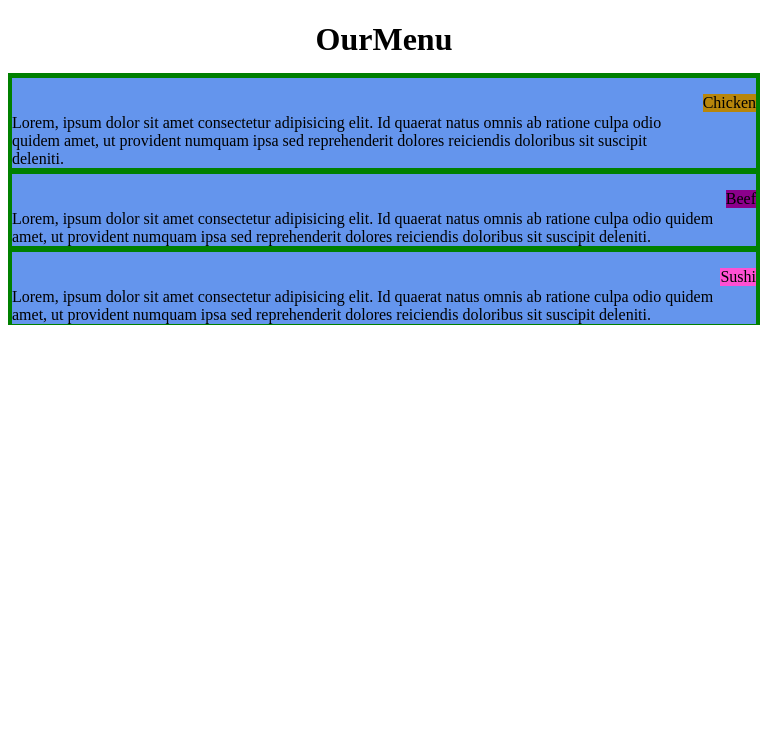
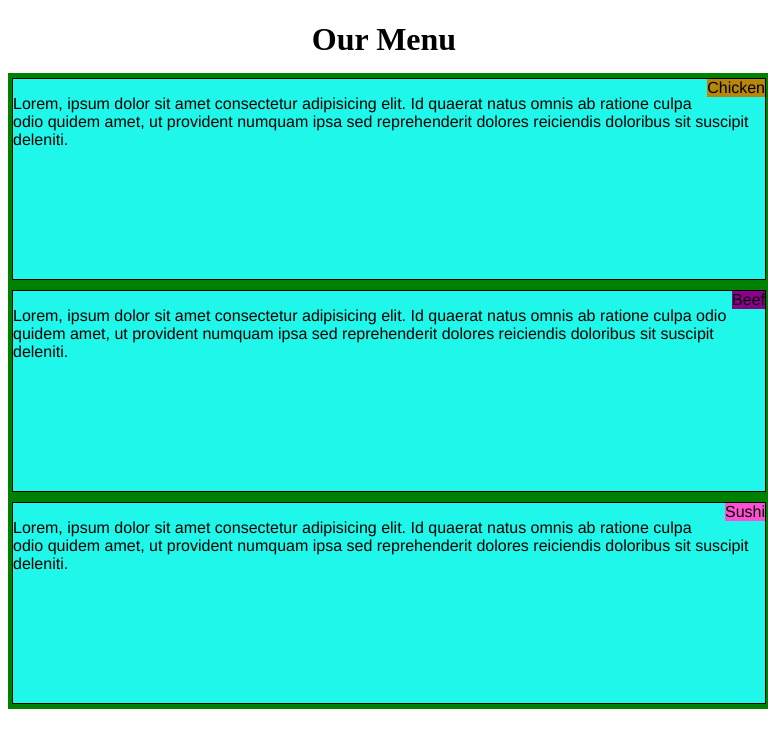
Before and after one commit to ShweSinHtun/Module2sol, a plain HTML site: page assign2/index.html in a window 768 px wide. Drawn offline with Linux system fonts and the light colour scheme.

Commit message:
Small addition

```diff
--- a/assign2/index.html
+++ b/assign2/index.html
@@ -5,176 +5,33 @@
 		<meta name="viewport" content="width=device-width,initial-scale=1">
 		<title>module2_solution</title>
         <link rel="stylesheet" href="style.css">
-<style>
-* {
-	box-sizing: boder-box;
-}
-.h1{
-	margin-bottom: 15px;
-	text-align: center;
-    align-content: center;
-    font-size: xx-large;
-}
 
-.row{
-	width: 100%;
-}
-@media (min-width: 992px)  {
-	.col-lg-1,.col-lg-2,.col-lg-3,.col-lg-4,.col-lg-5,.col-lg-6,.col-lg-7,.col-lg-8,.col-lg-9,.col-lg-10,.col-lg-11,.col-lg-12{
-		float: left;
-		padding: 2px;
-        border-left: 1px;
-        border-right: 1px;
-        bottom: 3px;
-	}
-	.col-lg-1{
-		width: 8.33%;
-	}
-	.col-lg-2{
-		width: 16.66%;
-	}
-	.col-lg-3{
-		width: 25%;
-	}
-	.col-lg-4{
-		width: 33%;
-	}
-	.col-lg-5{
-		width: 41.66%;
-	}
-	.col-lg-6{
-		width: 50%;
-	}
-	.col-lg-7{
-		width: 58.33%;
-	}
-	.col-lg-8{
-		width: 66.66%;
-	}
-	.col-lg-9{
-		width: 74.99%;
-	}
-	.col-lg-10
-		width: 83.33%;
-	}
-	.col-lg-11{
-		width: 91.66%;
-	}
-	.col-lg-12{
-		width: 100%;
-	}
-}
-@media (min-width: 768px) and (max-width: 991px) {
-	.col-md-1,.col-md-2,.col-md-3,.col-md-4,.col-md-5,.col-md-6,.col-md-7,.col-md-8,.col-md-9,.col-md-10,.col-md-11,.col-md-12{
-		float: left;
-		padding: 3px;
-        border-left: 1px;
-        border-right: 1px;
-        bottom: 3px;
-	}
-	.col-md-1{
-		width: 8.33%;
-	}
-	.col-md-2{
-		width: 16.66%;
-	}
-	.col-md-3{
-		width: 25%;
-	}
-	.col-md-4{
-		width: 33%;
-	}
-	.col-md-5{
-		width: 41.66%;
-	}
-	.col-md-6{
-		width: 50%;
-	}
-	.col-md-7{
-		width: 58.33%;
-	}
-	.col-md-8{
-		width: 66.66%;
-	}
-	.col-md-9{
-		width: 74.99%;
-	}
-	.col-md-10
-		width: 83.33%;
-	}
-	.col-md-11{
-		width: 91.66%;
-	}
-	.col-md-12{
-		width: 100%;
-	}
-	@media (max-width: 768px) {
-  .col-sm-1, .col-sm-2, .col-sm-3, .col-sm-4, .col-sm-5, .col-sm-6, .col-sm-7, .col-sm-8, .col-sm-9, .col-sm-10, .col-sm-11, .col-sm-12 {
- 	float: left;
-  }
 
-  .col-sm-1 {
-    width: 8.33%;
-  }
-  .col-sm-2 {
-    width: 16.66%;
-  }
-  .col-sm-3 {
-    width: 25%;
-  }
-  .col-sm-4 {
-    width: 33.33%;
-  }
-  .col-sm-5 {
-    width: 41.66%;
-  }
-  .col-sm-6 {
-    width: 50%;
-  }
-  .col-sm-7 {
-    width: 58.33%;
-  }
-  .col-sm-8 {
-    width: 66.66%;
-  }
-  .col-sm-9 {
-    width: 74.99%;
-  }
-  .col-sm-10 {
-    width: 83.33%;
-  }
-  .col-sm-11 {
-    width: 91.66%;
-  }
-  .col-sm-12 {
-    width: 100%;
-  }
 
-</style>
 </head>
 <body>
-	<h1 class="h1">OurMenu</h1>
+	<h1 class="h1">Our Menu</h1>
 <div class="row">
-	<div class="col-lg-4 col-md-6 col-sm-12">
-		<div id="container">
-            <p id="p1">Chicken</p>
-            <p id="p2">Lorem, ipsum dolor sit amet consectetur adipisicing elit. Id quaerat natus omnis ab ratione culpa odio quidem amet, ut provident numquam ipsa sed reprehenderit dolores reiciendis doloribus sit suscipit deleniti.</p>
+	<div class="container col-lg-4 col-md-6 col-sm-12">
+		<section>
+            <div id="p1">Chicken</div>
+            <p>Lorem, ipsum dolor sit amet consectetur adipisicing elit. Id quaerat natus omnis ab ratione culpa odio quidem amet, ut provident numquam ipsa sed reprehenderit dolores reiciendis doloribus sit suscipit deleniti.</p>
 
-        </div>
+        </section>
 	</div>
-    <div class="col-lg-4 col-md-6 col-sm-12">
-        <div id="container">
-            <p id="p3">Beef</p>
-            <p id="p4">Lorem, ipsum dolor sit amet consectetur adipisicing elit. Id quaerat natus omnis ab ratione culpa odio quidem amet, ut provident numquam ipsa sed reprehenderit dolores reiciendis doloribus sit suscipit deleniti.</p>
+    <div class="container col-lg-4 col-md-6 col-sm-12">
+        <section>
+            <div id="p2">Beef</div>
+            <p>Lorem, ipsum dolor sit amet consectetur adipisicing elit. Id quaerat natus omnis ab ratione culpa odio quidem amet, ut provident numquam ipsa sed reprehenderit dolores reiciendis doloribus sit suscipit deleniti.</p>
 
-        </div>
+        </section>
      </div>
-     <div class="col-lg-4 col-md-6 col-sm-12">
-        <div id="container">
-            <p id="p5">Sushi</p>
-            <p id="p6">Lorem, ipsum dolor sit amet consectetur adipisicing elit. Id quaerat natus omnis ab ratione culpa odio quidem amet, ut provident numquam ipsa sed reprehenderit dolores reiciendis doloribus sit suscipit deleniti.</p>
+     <div class="container col-lg-4 col-md-6 col-sm-12">
+        <section>
+            <div id="p3">Sushi</div>
+            <p>Lorem, ipsum dolor sit amet consectetur adipisicing elit. Id quaerat natus omnis ab ratione culpa odio quidem amet, ut provident numquam ipsa sed reprehenderit dolores reiciendis doloribus sit suscipit deleniti.</p>
 
-        </div>
+        </section>
      </div>
     </body>
     </html>
--- a/assign2/style.css
+++ b/assign2/style.css
@@ -1,39 +1,176 @@
-div#container {
+
+* {
+	box-sizing: boder-box;
+}
+.h1{
+	margin-bottom: 15px;
+	text-align: center;
+    align-content: center;
+    font-size: xx-large;
+}
+.row{
+	width: 100%;
+}
+@media (min-width: 992px)  {
+	.col-lg-1,.col-lg-2,.col-lg-3,.col-lg-4,.col-lg-5,.col-lg-6,.col-lg-7,.col-lg-8,.col-lg-9,.col-lg-10,.col-lg-11,.col-lg-12{
+		float: left;
+		padding: 2px;
+        border-left: 1px;
+        border-right: 1px;
+        bottom: 3px;
+	}
+	.col-lg-1{
+		width: 8.33%;
+	}
+	.col-lg-2{
+		width: 16.66%;
+	}
+	.col-lg-3{
+		width: 25%;
+	}
+	.col-lg-4{
+		width: 33%;
+	}
+	.col-lg-5{
+		width: 41.66%;
+	}
+	.col-lg-6{
+		width: 50%;
+	}
+	.col-lg-7{
+		width: 58.33%;
+	}
+	.col-lg-8{
+		width: 66.66%;
+	}
+	.col-lg-9{
+		width: 74.99%;
+	}
+	.col-lg-10
+		width: 83.33%;
+	}
+	.col-lg-11{
+		width: 91.66%;
+	}
+	.col-lg-12{
+		width: 100%;
+	}
+}
+@media (min-width: 768px) and (max-width: 991px) {
+	.col-md-1,.col-md-2,.col-md-3,.col-md-4,.col-md-5,.col-md-6,.col-md-7,.col-md-8,.col-md-9,.col-md-10,.col-md-11,.col-md-12{
+		float: left;
+		padding: 3px;
+        border-left: 1px;
+        border-right: 1px;
+        bottom: 3px;
+	}
+	.col-md-1{
+		width: 8.33%;
+	}
+	.col-md-2{
+		width: 16.66%;
+	}
+	.col-md-3{
+		width: 25%;
+	}
+	.col-md-4{
+		width: 33%;
+	}
+	.col-md-5{
+		width: 41.66%;
+	}
+	.col-md-6{
+		width: 50%;
+	}
+	.col-md-7{
+		width: 58.33%;
+	}
+	.col-md-8{
+		width: 66.66%;
+	}
+	.col-md-9{
+		width: 74.99%;
+	}
+	.col-md-10
+		width: 83.33%;
+	}
+	.col-md-11{
+		width: 91.66%;
+	}
+	.col-md-12{
+		width: 100%;
+	}
+	@media (max-width: 768px) {
+  .col-sm-1, .col-sm-2, .col-sm-3, .col-sm-4, .col-sm-5, .col-sm-6, .col-sm-7, .col-sm-8, .col-sm-9, .col-sm-10, .col-sm-11, .col-sm-12 {
+ 	float: left;
+  }
+
+  .col-sm-1 {
+    width: 8.33%;
+  }
+  .col-sm-2 {
+    width: 16.66%;
+  }
+  .col-sm-3 {
+    width: 25%;
+  }
+  .col-sm-4 {
+    width: 33.33%;
+  }
+  .col-sm-5 {
+    width: 41.66%;
+  }
+  .col-sm-6 {
+    width: 50%;
+  }
+  .col-sm-7 {
+    width: 58.33%;
+  }
+  .col-sm-8 {
+    width: 66.66%;
+  }
+  .col-sm-9 {
+    width: 74.99%;
+  }
+  .col-sm-10 {
+    width: 83.33%;
+  }
+  .col-sm-11 {
+    width: 91.66%;
+  }
+  .col-sm-12 {
+    width: 100%;
+  }
+
+
+.container {
 	background-color: cornflowerblue;
 	border: 4px solid rgb(0, 128, 0);
     border-block: 5px solid rgb(0, 128, 0);
 }
-#p1{
+section {
+	border:	1px solid black;
+	background-color: #1ef7e9;
+	width: 100%;
+	height: 200px;
+	font-family: Helvetica;
+	color: black;
+	position: relative;
+	overflow: auto;
+}
+#p1 {
 
     background-color: darkgoldenrod;
     float: right;
 }
-#p2{
 
-    background-color: cornflowerblue;
-    position: relative;
-    top: 20px;
-	clear: left;
-	bottom: 10px;
-}
-#p3{
+#p2 {
 	background-color: darkmagenta;
 	float: right;
 
 }
-#p4{
-	background-color: cornflowerblue;
-	position: relative;
-    top: 20px;
-	clear: left;
-}
-#p5 {
+
+#p3 {
 	background-color: rgb(255, 80, 211);
 	float: right;
 }
-#p6{
-	background-color: cornflowerblue;
-	position: relative;
-    top: 20px;
-	clear: left;
-}
```
